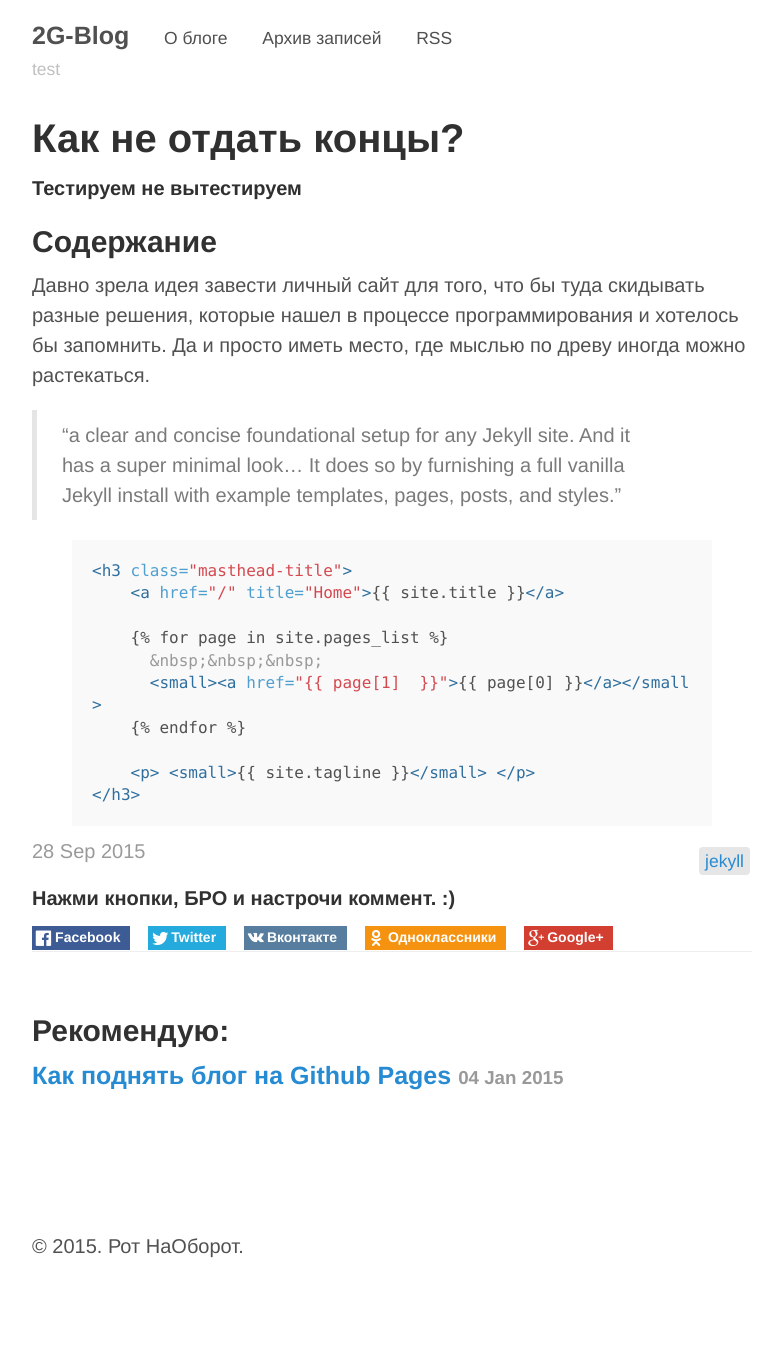
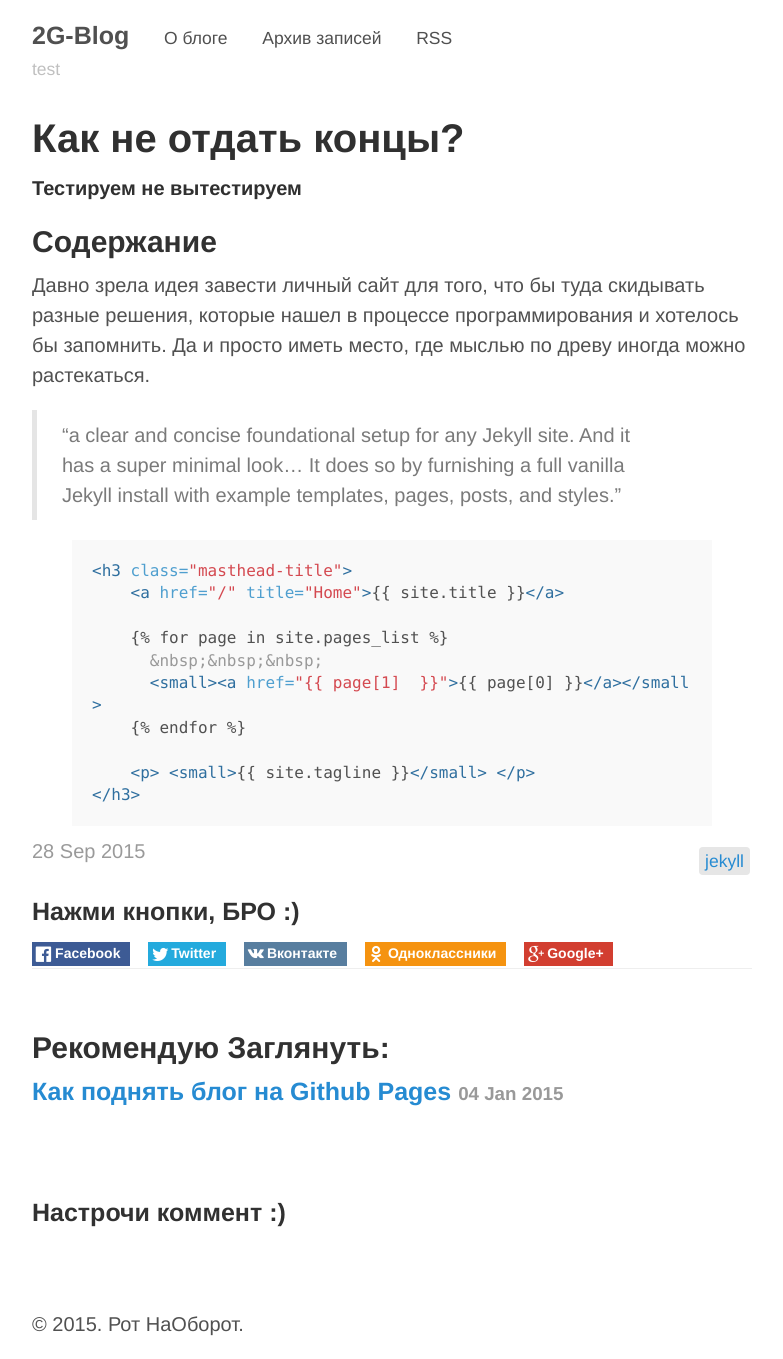
Before and after one commit to gitter-badger/2gud.github.io, a Jekyll site: the page built from _posts/2015-09-28-test5.md, in a window 1280 px wide. Shown: the whole page, without its empty margins (248-1031 px from the left). Built offline with Jekyll 4.4.1, drawn with Linux system fonts in a browser that asks for light colours; nearby versions of some CDN libraries; a script that is not in the unit is left out; before the commit the page ends 1281 px from its top, so only the background shows below that.

Commit message:
Added changes

```diff
--- a/_layouts/post.html
+++ b/_layouts/post.html
@@ -32,7 +32,7 @@ comments: true
 
   {% if site.related_posts != empty %}
     <aside class="related">
-      <h2>Рекомендую:</h2>
+      <h2>Рекомендую Заглянуть:</h2>
       <ul class="related-posts">
         {% for post in site.related_posts limit:3 %}
           <li>
```
Also changed, not shown: other parts of _layouts/post.html (+2 -1 lines).
